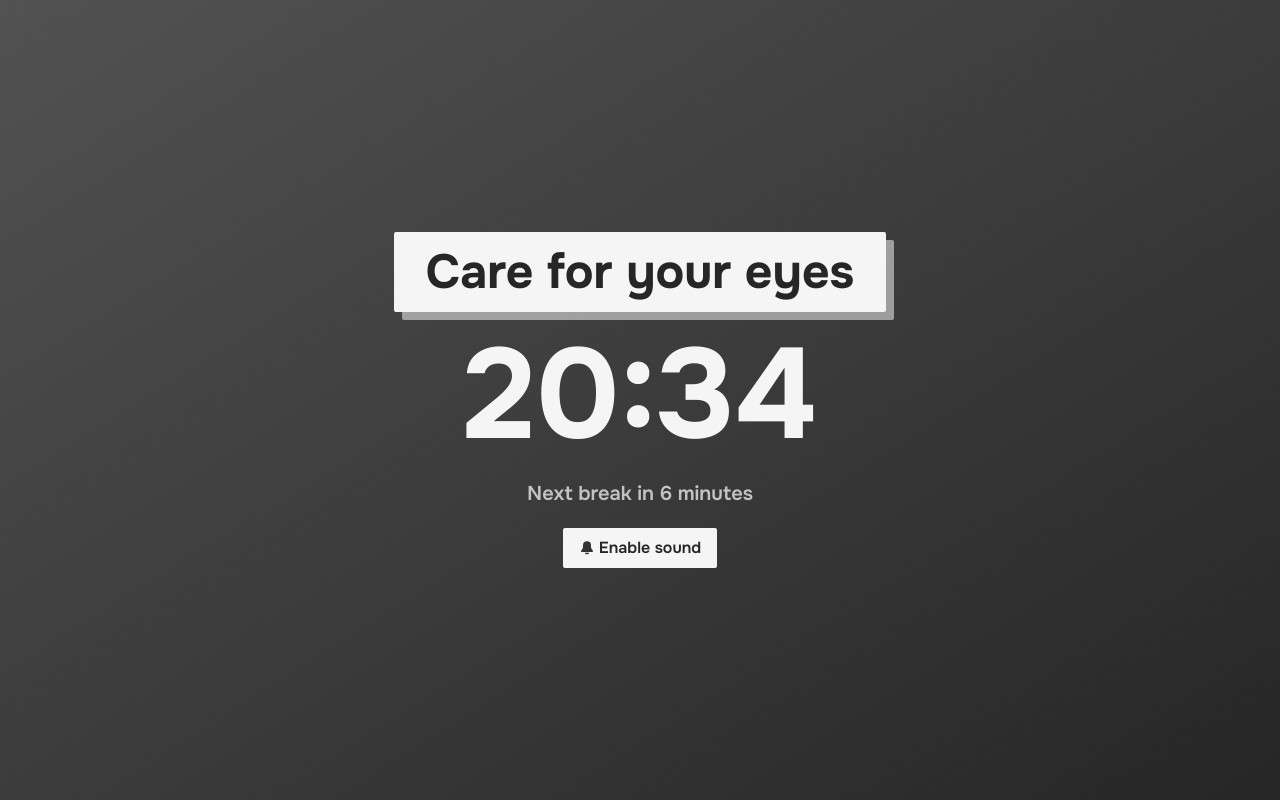
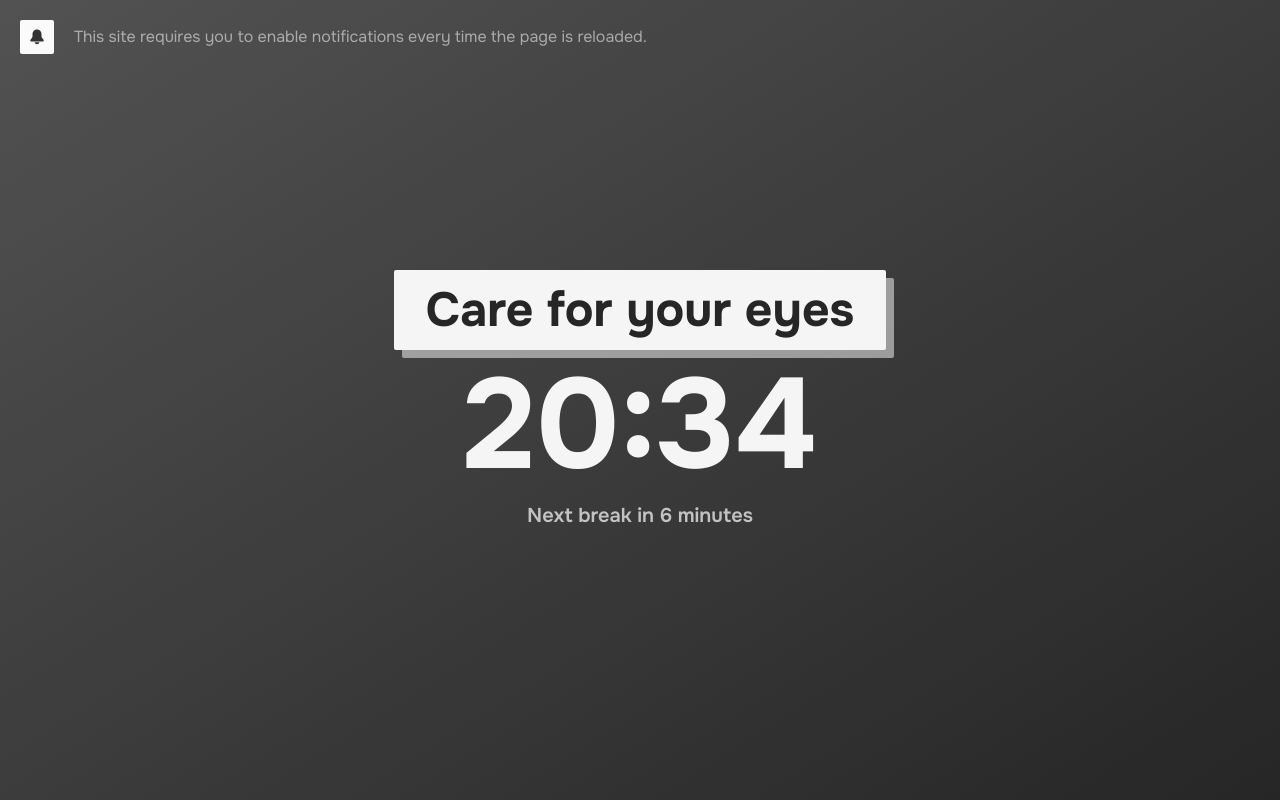
Before and after one commit to lui5gl/care-for-your-eyes, a Next.js app: page / in a window 1280 px wide. Built offline with nearby package versions, Linux system fonts and the light colour scheme.

Commit message:
Refactor code, fix clock issue, add notification message

```diff
--- a/app/page.tsx
+++ b/app/page.tsx
@@ -4,53 +4,62 @@ import Image from "next/image";
 import { useEffect, useRef, useState } from "react";
 
 export default function Home() {
-  const notification_sound = useRef<HTMLAudioElement>(null);
+  const now = new Date();
+  const [hour, setHour] = useState(now.getHours());
+  const [minute, setMinute] = useState(now.getMinutes());
 
-  const [hour, SetHour] = useState(new Date().getHours());
-  const [minute, SetMinute] = useState(new Date().getMinutes());
-  const [next_break, SetNextBreak] = useState(
+  const [next_break, setNextBreak] = useState(
     minute <= 20 ? 20 - minute : minute <= 40 ? 40 - minute : 60 - minute,
   );
 
   const [isSoundAllowed, setIsSoundAllowed] = useState(false);
+  const notification_sound_ref = useRef<HTMLAudioElement>(null);
 
   useEffect(() => {
-    if (!isSoundAllowed) return;
+    const interval = setInterval(() => {
+      const now = new Date();
 
-    const interval = setInterval(() => {
-      SetHour(new Date().getHours());
-      SetMinute(new Date().getMinutes());
-      SetNextBreak(
+      setHour(now.getHours());
+      setMinute(now.getMinutes());
+      setNextBreak(
         minute <= 20 ? 20 - minute : minute <= 40 ? 40 - minute : 60 - minute,
       );
 
-      if (next_break === 0) notification_sound.current?.play();
+      if (isSoundAllowed && next_break == 0)
+        notification_sound_ref.current?.play();
     }, 1000);
 
     return () => clearInterval(interval);
-  }, [isSoundAllowed, minute, next_break]);
+  }, []);
 
   return (
-    <main className="flex min-h-screen flex-col select-none items-center justify-center gap-5 bg-gradient-to-br from-neutral-600 to-neutral-800">
+    <main className="flex min-h-screen select-none flex-col items-center justify-center gap-3 bg-gradient-to-br from-neutral-600 to-neutral-800">
       <h1 className="rounded-sm bg-neutral-100 px-8 py-4 text-5xl font-bold text-neutral-800 shadow-box">
         Care for your eyes
       </h1>
       <span className="drop-shadow-font text-9xl font-bold text-neutral-100">
-        {hour < 10 ? "0" + hour : hour}:{minute < 10 ? "0" + minute : minute}
+        {hour.toString().padStart(2, "0")}:{minute.toString().padStart(2, "0")}
       </span>
       <span className="animate-pulse text-xl font-semibold text-neutral-100">
         Next break in {next_break} minutes
       </span>
+
       {!isSoundAllowed && (
-        <button
-          className="flex items-center justify-center gap-1 rounded-sm bg-neutral-100 p-1 px-4 py-2 font-semibold text-neutral-800 hover:shadow-button transition-all duration-150 active:translate-x-1 active:translate-y-1 active:shadow-none"
-          onClick={() => setIsSoundAllowed(true)}
-        >
-          <Image src="/icons/bell.svg" alt="Bell" width={16} height={16} />
-          Enable sound
-        </button>
+        <div className="group absolute left-5 top-5 flex items-center justify-center gap-5">
+          <button
+            className="flex items-center justify-center rounded-sm bg-neutral-50 p-2 transition-all duration-150 hover:shadow-button active:translate-x-1 active:translate-y-1 active:shadow-none"
+            onClick={() => setIsSoundAllowed(true)}
+          >
+            <Image src="/icons/bell.svg" alt="Bell" width={18} height={18} />
+          </button>
+          <div className="animate-pulse text-neutral-50/75 transition-all duration-150 group-hover:animate-none group-hover:opacity-0">
+            This site requires you to enable notifications every time the page
+            is reloaded.
+          </div>
+        </div>
       )}
-      <audio src="/sounds/bell_sound.mp3" ref={notification_sound} />
+
+      <audio src="/sounds/bell_sound.mp3" ref={notification_sound_ref} />
     </main>
   );
 }
```
